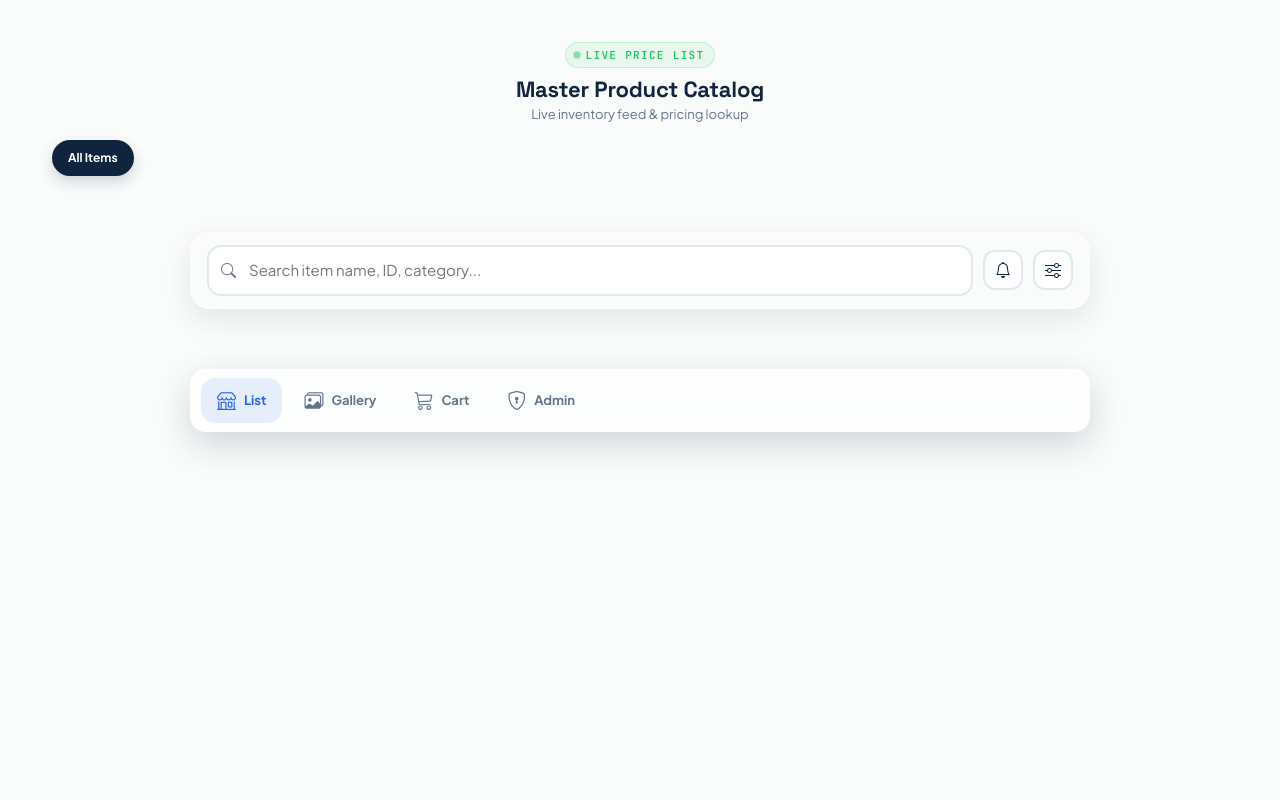
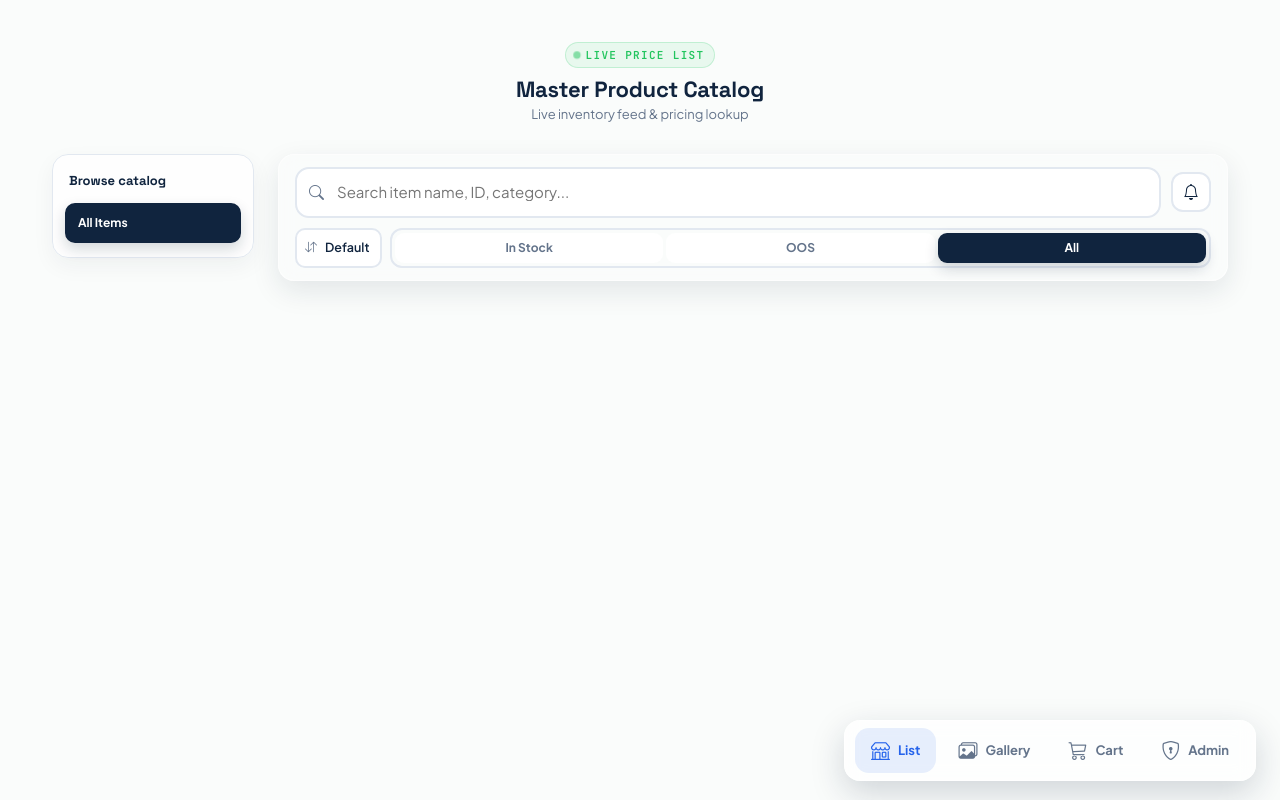
Before and after one commit to n0ski11R3a1/gtm_catalog, a Flask app: page / in a window 1280 px wide. Run offline with Flask 3, Linux system fonts and the light colour scheme; data that the repository does not hold is empty; parts of the project's set-up code (start-up, migrations or seed data) failed here and were passed over; some libraries are stand-ins or nearby versions.

Commit message:
Enhance desktop layout with filter rail and main catalog area; update styles for improved responsiveness and usability.

```diff
--- a/static/css/style.css
+++ b/static/css/style.css
@@ -45,6 +45,11 @@ body {
 
 .container { max-width: 1200px; margin: 0 auto; }
 
+.desktop-catalog-layout { display: contents; }
+.desktop-filter-rail { display: contents; }
+.desktop-rail-heading { display: none; }
+.desktop-catalog-main { display: contents; }
+
 /* ===============================
    Glass Topbar
 ================================ */
@@ -81,12 +86,49 @@ body {
 }
 
 @media (min-width: 768px) {
+    .hero-block {
+        padding-top: 0;
+    }
+
     .glass-topbar {
-        margin: 14px auto 0 auto;
-        max-width: 900px;
-        border-radius: 20px;
+        top: 0;
+        margin: 0 0 18px;
+        max-width: none;
+        border-radius: 16px;
         border: 1px solid rgba(255, 255, 255, .5);
         border-bottom: 1px solid rgba(255, 255, 255, .5);
+    }
+
+    .desktop-catalog-layout {
+        display: grid;
+        grid-template-columns: 202px minmax(0, 1fr);
+        gap: 24px;
+        align-items: start;
+    }
+
+    .desktop-filter-rail {
+        display: block;
+        position: sticky;
+        top: 92px;
+        padding: 16px 12px 14px;
+        background: rgba(255, 255, 255, .74);
+        border: 1px solid var(--border);
+        border-radius: 16px;
+        box-shadow: 0 8px 22px rgba(16, 36, 62, .05);
+    }
+
+    .desktop-rail-heading {
+        display: block;
+        margin: 0 4px 12px;
+        color: var(--ink);
+        font-family: var(--font-display);
+        font-size: 13px;
+        font-weight: 700;
+    }
+
+    .desktop-catalog-main {
+        display: block;
+        min-width: 0;
     }
 }
 
@@ -175,6 +217,19 @@ body {
     max-height: 100px;
     opacity: 1;
     margin-top: 10px;
+}
+
+@media (min-width: 768px) {
+    .filter-panel {
+        max-height: none;
+        opacity: 1;
+        overflow: visible;
+        margin-top: 10px;
+    }
+
+    .filters-button {
+        display: none;
+    }
 }
 
 .search-wrap {
@@ -295,7 +350,7 @@ body {
 }
 
 @media (min-width: 768px) {
-    .catalog-container { padding-bottom: 28px; }
+    .catalog-container { padding-bottom: 100px; }
 }
 
 /* On wider screens there's usually room for every chip to fit without
@@ -307,9 +362,20 @@ body {
    would take up too much vertical space. */
 @media (min-width: 768px) {
     .category-bar {
-        flex-wrap: wrap;
-        overflow-x: visible;
-        justify-content: flex-start;
+        display: flex;
+        flex-direction: column;
+        align-items: stretch;
+        gap: 6px;
+        overflow: visible;
+        margin: 0;
+        padding: 0;
+    }
+
+    .category-bar .pill {
+        width: 100%;
+        text-align: left;
+        padding: 9px 11px;
+        border-radius: 10px;
     }
 }
 
@@ -353,7 +419,12 @@ body {
 
 .product-grid { display: grid; grid-template-columns: 1fr; gap: 14px; }
 @media (min-width: 650px) { .product-grid { grid-template-columns: repeat(2, 1fr); } }
-@media (min-width: 1024px) { .product-grid { grid-template-columns: repeat(3, 1fr); gap: 18px; } }
+@media (min-width: 1024px) {
+    .product-grid {
+        grid-template-columns: repeat(auto-fit, minmax(190px, 1fr));
+        gap: 16px;
+    }
+}
 
 .card {
     background: var(--surface);
@@ -768,14 +839,19 @@ body {
 
 @media (min-width: 768px) {
     .glass-tabbar {
-        position: static;
+        position: fixed;
+        top: auto;
+        left: auto;
+        right: 24px;
+        bottom: 20px;
         transform: none;
-        width: 100%;
-        max-width: 900px;
-        margin: 14px auto 0 auto;
+        width: auto;
+        max-width: 520px;
+        margin: 0;
         justify-content: flex-start;
         gap: 6px;
         border-radius: 16px;
+        padding: 7px 10px;
     }
     .glass-tabbar .tab-item {
         flex-direction: row;
--- a/templates/index.html
+++ b/templates/index.html
@@ -8,7 +8,11 @@
     <span class="eyebrow"><span class="live-dot"></span> Live Price List</span>
     <h1>Master Product Catalog</h1>
     <p>Live inventory feed &amp; pricing lookup</p>
+</div>
 
+<div class="desktop-catalog-layout">
+    <aside class="desktop-filter-rail" aria-label="Catalog categories">
+        <div class="desktop-rail-heading">Browse catalog</div>
     {% set palette = ['var(--ocean)', 'var(--leaf)', 'var(--aqua)', 'var(--mint)'] %}
     {% set palette_text = ['#fff', '#fff', '#fff', 'var(--ink)'] %}
 
@@ -18,7 +22,9 @@
         <button class="pill cat-pill" style="--tag-color:{{ palette[loop.index0 % 4] }}; --tag-text:{{ palette_text[loop.index0 % 4] }};" onclick="setCategory('{{ cat }}', this)">{{ cat }}</button>
         {% endfor %}
     </div>
-</div>
+
+    </aside>
+    <main class="desktop-catalog-main">
 
 <div class="glass-topbar" id="glassTopbar">
     <div class="topbar-row">
@@ -32,7 +38,7 @@
             <span id="bellDot" class="bell-dot" style="display:none;"></span>
         </button>
 
-        <button class="filter-toggle-btn" type="button" onclick="toggleFilters()" aria-expanded="false" aria-controls="filterPanel" aria-label="Filters">
+        <button class="filter-toggle-btn filters-button" type="button" onclick="toggleFilters()" aria-expanded="false" aria-controls="filterPanel" aria-label="Filters">
             <i class="bi bi-sliders"></i>
         </button>
     </div>
@@ -123,6 +129,9 @@
     </div>
 </div>
 
+    </main>
+</div>
+
 {% include "_glass_tabbar.html" %}
 
 {% include "_order_modal.html" %}
@@ -180,11 +189,11 @@
 <script src="{{ url_for('static', filename='js/precache.js') }}"></script>
 <script src="{{ url_for('static', filename='js/status.js') }}"></script>
 <script>
-    // Filter panel (sort + in-stock/OOS) collapses behind a toggle button
-    // so the top bar stays to a single row.
+    // Filter panel collapses behind a toggle on mobile; desktop CSS keeps it
+    // open and hides that toggle.
     function toggleFilters() {
         const panel = document.getElementById('filterPanel');
-        const btn = document.querySelector('.filter-toggle-btn');
+        const btn = document.querySelector('.filters-button');
         if (!panel || !btn) return;
 
         const isOpen = panel.classList.toggle('open');
@@ -196,7 +205,8 @@
     // scroll up - mirrors iOS's own tab bar, reacts to direction so it's
     // back the moment you reverse. Labels always stay visible (see CSS -
     // only a small compositor-only scale, no opacity fade). Desktop
-    // (>=768px) never collapses; the bar is a normal static row there.
+    // (>=768px) never collapses; CSS turns the bar into a floating bottom
+    // navigation control there.
     //
     // The top bar no longer needs any scroll-driven JS at all: it's a
     // permanently sticky compact pill from page load, and the hero title
```
